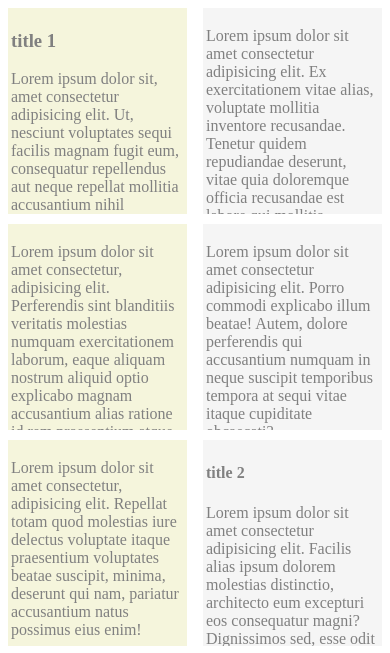
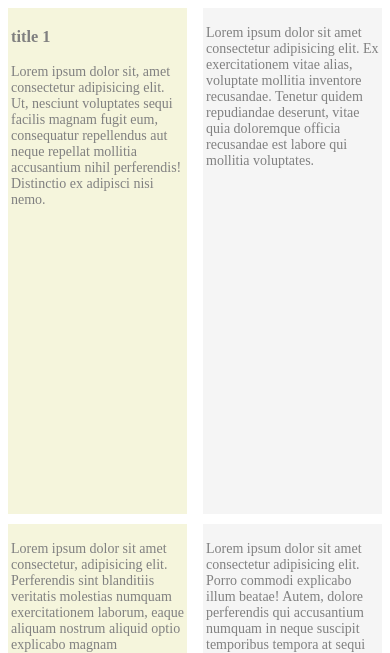
Before and after one commit to prtysh/gridTest_text, a plain HTML site: page index.html in a window 390 px wide. Shown: the top 653 px of the page. Drawn offline with nearby package versions, Linux system fonts and the light colour scheme.

Commit message:
changed font size from rem to px

```diff
--- a/style.css
+++ b/style.css
@@ -1,7 +1,7 @@
 .container {
   display: grid;
   /* grid-template-columns:1fr 2fr 1fr 3fr 1fr;  */
-  grid-template-rows: repeat(4, 200px);
+  /* grid-template-rows: repeat(4, 200px); */
   grid-gap: 1rem;
   border-style: none;
   background: none;
@@ -12,7 +12,7 @@
   color: grey;
   overflow: hidden;
   padding: 3px;
-  font-size: 1rem;
+  font-size: 14px;
   height: 200px;
 }
 
@@ -22,7 +22,7 @@
 
 div .item:hover{
   background-color: black;
-  font-size: 2rem;
+  font-size: 30rem;
   transition: 0.3s;
 }
 
@@ -38,14 +38,20 @@ div .item:hover{
   .container {
     display: grid;
     grid-template-columns:1fr 2fr 1fr 3fr;
-    grid-template-rows: repeat(4, 200px);
+    grid-template-rows: repeat(4, 300px);
+  }
+  .container > div{
+    height: 300px;
   }
 }
 @media (max-width: 800px) {
   .container {
     display: grid;
     grid-template-columns:1fr 2fr 1fr;
-    grid-template-rows: repeat(4, 200px);
+    grid-template-rows: repeat(4, 400px);
+  }
+  .container > div{
+    height: 400px;
   }
 }
 
@@ -53,6 +59,9 @@ div .item:hover{
   .container {
     display: grid;
     grid-template-columns:1fr 1fr;
-    grid-template-rows: repeat(4, 200px);
+    grid-template-rows: repeat(4, 500px);
+  }
+  .container > div{
+    height: 500px;
   }
 }
```
